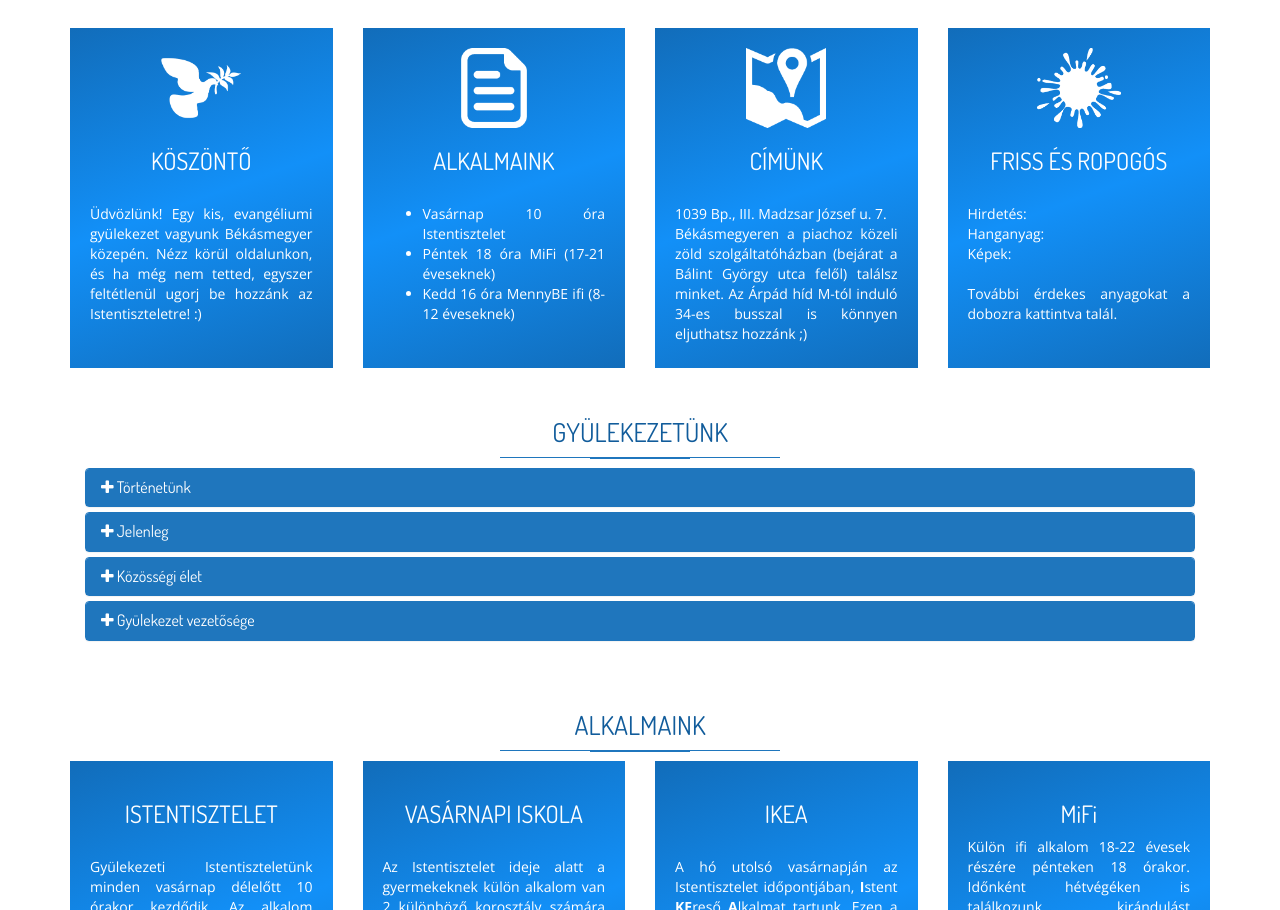
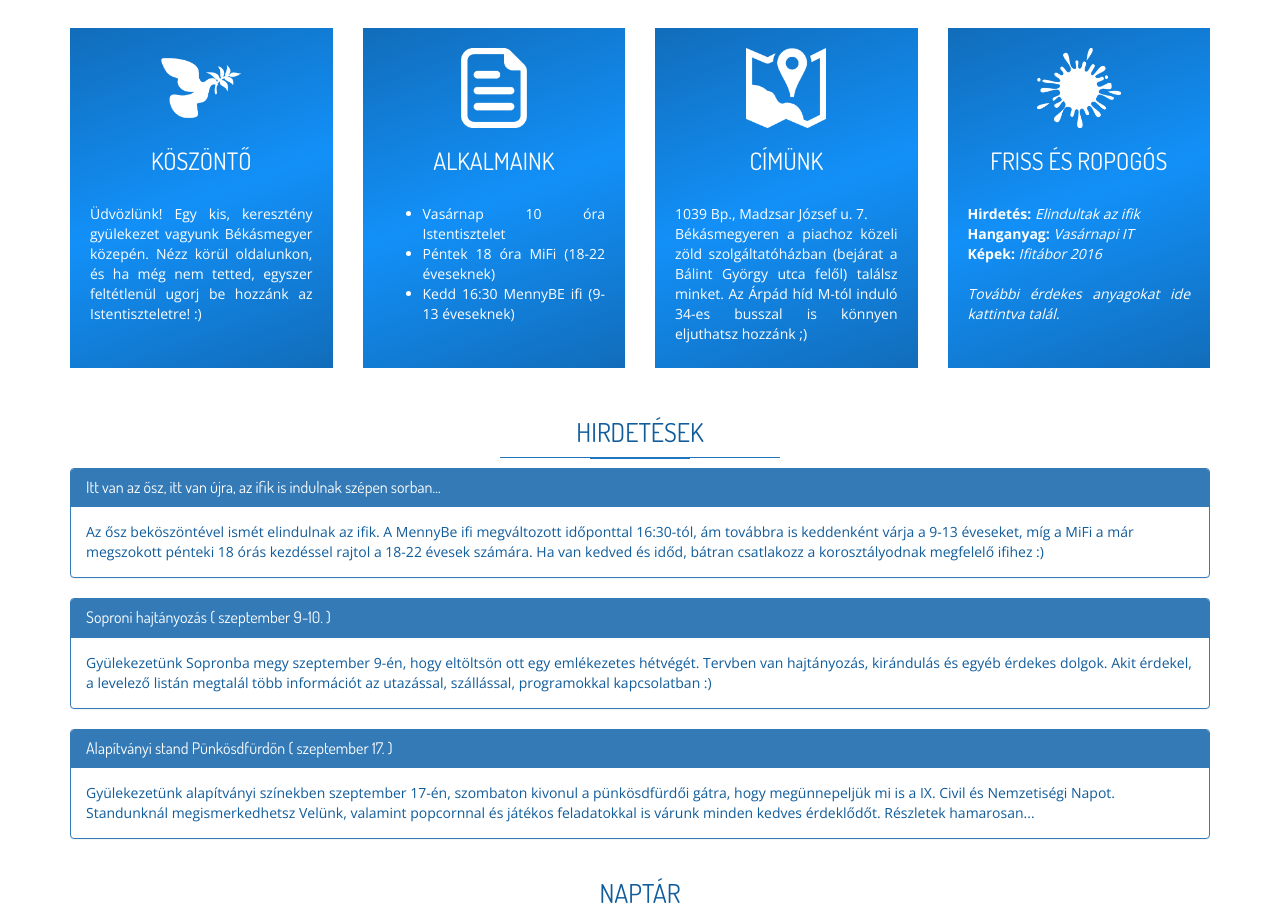
Before and after one commit to dorqa95/Sadaka, a PHP site: page / in a window 1280 px wide. Shown: the part 525-1435 px from the top of the page. Run offline with PHP 8.4, Linux system fonts and the light colour scheme; some libraries are stand-ins or nearby versions.

Commit message:
Hirdetések kész, Ifitábor 2016 mappa és képek feltöltve, még kiegészíthető, felesleges elemek kommentezve

```diff
--- a/assets/css/style.css
+++ b/assets/css/style.css
@@ -1210,3 +1210,10 @@ form .alert {
 ul, ol {
     margin-bottom: 0;
 }
+
+.modal-body img {
+	max-height: 234px;
+}
+.modal-body .container {
+	width: auto;
+}
--- a/assets/js/main.js
+++ b/assets/js/main.js
@@ -159,3 +159,7 @@ $(function () {
 		initMap();
 	}
 });
+
+$(function () {
+  $('[data-toggle="tooltip"]').tooltip()
+});
--- a/index.html
+++ b/index.html
@@ -46,19 +46,19 @@
                         <div class="col-sm-6 col-xs-12 text-right">
                             <ul class="list-unstyled list-inline header-social">
                                 <li>
-                                    <a target="blank" href="https://www.facebook.com/groups/bekasigolgota/" title="Facebook csoport"> <i class="fa fa-facebook"></i> </a>
+                                    <a target="blank" href="https://www.facebook.com/groups/bekasigolgota/" data-toggle="tooltip" data-placement="bottom" title="Facebook csoport"> <i class="fa fa-facebook"></i> </a>
                                 </li>
                                 <li>
-                                    <a target="blank" href="http://bekasifi.blogspot.hu/" title="Ifi honlap"> <i class="fa fa-group"></i> </a>
+                                    <a target="blank" href="http://bekasifi.blogspot.hu/" data-toggle="tooltip" data-placement="bottom" title="Ifi honlap"> <i class="fa fa-group"></i> </a>
                                 </li>
                                 <li>
-                                    <a target="blank" href="http://kima.hu/" title="Alapítvány"> <i class="fa fa-heart"></i> </a>
+                                    <a target="blank" href="http://kima.hu/" data-toggle="tooltip" data-placement="bottom" title="Alapítvány"> <i class="fa fa-heart"></i> </a>
                                 </li>
                                 <li>
-                                    <a target="blank" href="http://barkacsana.kima.hu/" title="Bárka családi napközi"> <i class="fa fa-child"></i> </a>
+                                    <a target="blank" href="http://barkacsana.kima.hu/" data-toggle="tooltip" data-placement="bottom" title="Bárka családi napközi"> <i class="fa fa-child"></i> </a>
                                 </li>
                                 <li>
-                                    <a target="blank" href="http://vetitoboszorkany.golgota.hu/" title="Vetítőszolgálat"> <i class="fa fa fa-desktop"></i> </a>
+                                    <a target="blank" href="http://vetitoboszorkany.golgota.hu/" data-toggle="tooltip" data-placement="bottom" title="Vetítőszolgálat"> <i class="fa fa fa-desktop"></i> </a>
                                 </li>
                             </ul>
                             <!-- /.header-social  -->
@@ -75,10 +75,10 @@
                     <div id="navbar" class="navbar-collapse collapse pull-right">
                         <ul class="nav navbar-nav">
                             <!-- <li><a class="is-active" href="#aktualitasok">Aktualitások</a> -->
-                            <li><a href="#aktualitasok">Aktualitások</a>
+                            <li><a href="#hirdetesek">Aktualitások</a>
                                 <ul class="submenu">
+                                    <li class="submenu-item"><a href="#hirdetesek">Hirdetések </a></li>
                                     <li class="submenu-item"><a href="#naptar">Naptár</a></li>
-                                    <li class="submenu-item"><a href="#hir">Hirdetések </a></li>
                                 </ul>
                             </li>
                             <li><a href="#media">Média</a>
@@ -151,7 +153,7 @@
                             <div class="col-icon-wrapper"> <img src="assets/images/icons/koszonto.png" style="max-height: 80px;" alt="koszonto"> </div>
                             <h3 class="col-title">Köszöntő</h3>
                             <div class="col-details">
-                                <p class="text-justify"><br>Üdvözlünk! Egy kis, evangéliumi gyülekezet vagyunk Békásmegyer közepén. Nézz körül oldalunkon, és ha még nem tetted, egyszer feltétlenül ugorj be hozzánk az Istentiszteletre! :)</p>
+                                <p class="text-justify"><br>Üdvözlünk! Egy kis, keresztény gyülekezet vagyunk Békásmegyer közepén. Nézz körül oldalunkon, és ha még nem tetted, egyszer feltétlenül ugorj be hozzánk az Istentiszteletre! :)</p>
                             </div>
                         </div>
                     </div>
@@ -167,10 +169,10 @@
                                         <li>Vasárnap 10 óra Istentisztelet
                                             <br>
                                         </li>
-                                        <li>Péntek 18 óra MiFi (17-21 éveseknek)
+                                        <li>Péntek 18 óra MiFi (18-22 éveseknek)
                                             <br>
                                         </li>
-                                        <li>Kedd 16 óra MennyBE ifi (8-12 éveseknek)
+                                        <li>Kedd 16:30 MennyBE ifi (9-13 éveseknek)
                                             <br>
                                             <br>
                                         </li>
@@ -186,35 +188,81 @@
                             <h3 class="col-title">Címünk</h3>
                             <div class="col-details">
                                 <p class="text-justify">
-                                    <br>1039 Bp., III. Madzsar József u. 7.
+                                    <br>1039 Bp., Madzsar József u. 7.
                                     <br>Békásmegyeren a piachoz közeli zöld szolgáltatóházban (bejárat a Bálint György utca felől) találsz minket. Az Árpád híd M-tól induló 34-es busszal is könnyen eljuthatsz hozzánk ;)
                             	</p>
                             </div>
                         </div>
                     </div>
                 </a>
-                <a  href="#media">
                 <div class="col-md-3 col-sm-6">
 					<div class="about-us-col">
 						<div class="col-icon-wrapper"> <img src="assets/images/icons/frissesropogos.png" style="max-height: 80px;" alt=""> </div>
 						<h3 class="col-title">Friss és ropogós</h3>
 						<div class="col-details">
 							<p>
-									<br>Hirdetés:
-									<br>Hanganyag:
-									<br>Képek:
+								<br><strong>Hirdetés: </strong> <i><a href="#hir1"> Elindultak az ifik</a></i>
+								<br><strong>Hanganyag: </strong> <i><a href="#hang1"> Vasárnapi IT</a></i>
+								<br><strong>Képek: </strong> <i><a href="" data-toggle="modal" data-target="#ifitabor2016"> Ifitábor 2016</a></i>
+								<a  href="#media">
+									<i>
 										<br>
-									<br>További érdekes anyagokat a dobozra kattintva talál.
+										<br>További érdekes anyagokat ide kattintva talál.
 										<br>
+									</i>
+								</a>
 							</p>
 						</div>
 					</div>
 				</div>
-                </a>
             </div>
         </div>
     </div>
-    <!-- négyes box 3 kattinható mezővel -->
+
+    <!-- Hirdetések -->
+    <div class="section-home our-causes animate-onscroll fadeIn">
+    	<div class="container" id="hirdetesek">
+    		<h2 class="title-style-1">Hirdetések <span class="title-under"></span></h2>
+
+    		<div class="panel panel-primary" id="hir1">
+    			<div class="panel-heading">
+					<h3 class="panel-title">Itt van az ősz, itt van újra, az ifik is indulnak szépen sorban...</h3>
+				</div>
+				<div class="panel-body">
+					Az ősz beköszöntével ismét elindulnak az ifik. A MennyBe ifi megváltozott időponttal 16:30-tól, ám továbbra is keddenként várja a 9-13 éveseket, míg a MiFi a már megszokott pénteki 18 órás kezdéssel rajtol a 18-22 évesek számára. Ha van kedved és időd, bátran csatlakozz a korosztályodnak megfelelő ifihez :)
+				</div>
+    		</div>
+    		<div class="panel panel-primary">
+    			<div class="panel-heading">
+					<h3 class="panel-title">Soproni hajtányozás ( szeptember 9-10. )</h3>
+				</div>
+				<div class="panel-body">
+					Gyülekezetünk Sopronba megy szeptember 9-én, hogy eltöltsön ott egy emlékezetes hétvégét. Tervben van hajtányozás, kirándulás és egyéb érdekes dolgok. Akit érdekel, a levelező listán megtalál több információt az utazással, szállással, programokkal kapcsolatban :)
+				</div>
+    		</div>
+    		<div class="panel panel-primary">
+    			<div class="panel-heading">
+					<h3 class="panel-title">Alapítványi stand Pünkösdfürdőn ( szeptember 17. )</h3>
+				</div>
+				<div class="panel-body">
+					Gyülekezetünk alapítványi színekben szeptember 17-én, szombaton kivonul a pünkösdfürdői gátra, hogy megünnepeljük mi is a IX. Civil és Nemzetiségi Napot. Standunknál megismerkedhetsz Velünk, valamint popcornnal és játékos feladatokkal is várunk minden kedves érdeklődőt. Részletek hamarosan...
+				</div>
+    		</div>
+
+		</div>
+    </div>
+    <!-- Hirdetések vége -->
+
+    <!-- Naptár -->
+    <div class="section-home our-causes animate-onscroll fadeIn">
+    	<div class="container" id="naptar">
+    		<h2 class="title-style-1">Naptár <span class="title-under"></span></h2>
+    		<iframe src="https://calendar.google.com/calendar/embed?showTitle=0&amp;showPrint=0&amp;showTabs=0&amp;showCalendars=0&amp;wkst=2&amp;hl=hu&amp;bgcolor=%231f76bd&amp;src=uh01l793tb1h98bps87sdai0f0%40group.calendar.google.com&amp;color=%2304365f&amp;ctz=Europe%2FBudapest" style="border-width:0; border-radius: 6px;" width="100%" height="500" frameborder="0" scrolling="no"></iframe>
+		</div>
+    </div>
+    <!-- Naptár vége -->
+
+    <!-- Gyülekezetünk -->
     <div class="section-home our-causes animate-onscroll fadeIn">
         <div class="container" id="gyuli">
                 <h2 class="title-style-1">Gyülekezetünk <span class="title-under"></span></h2>
@@ -229,7 +277,8 @@
                             </div>
                             <div id="collapse1_1" class="panel-collapse collapse" role="tabpanel" aria-labelledby="heading1_1">
                                 <div class="panel-body">
-									<p class="text-justify">Egy tradicionális egyház ifjúsági csoportjaként működtünk 1990-2003 között. Ez idő alatt több ifjúsági tábort, gyerektábort, napközis tábort szerveztünk és vezettünk. Az egyház keretein belül több pályázat megvalósításában aktívan részt vettünk, és különböző programokat megvalósítottunk. Segítséget nyújtottunk épületek korszerűsítéséhez, felújításához és karbantartásához. Jó kapcsolatot tartottunk fent a saját egyházunk és más egyházak ifjúsági közösségeivel. Számtalan nagy közösségi alkalom megszervezői voltunk. Függetlenné 2003-ban lettünk. </p>
+									<p class="text-justify">Egy tradicionális egyház ifjúsági csoportjaként működtünk 1990-2003 között. Ez idő alatt több ifjúsági-, gyerek- és napközis tábort szerveztünk és vezettünk. Függetlenné 2003-ban lettünk, majd a Golgota keresztény gyülekezethez csatlakoztunk. Lelkipásztorunk, Márkus Szilárd, 2009-ben érkezett hozzánk, és azóta az évek során nagyon szoros barátságok jöttek létre. Egy igazi nagy családdá lettünk itt Békásmegyer szívében. <br>
+                               		</p>
                                 </div>
                             </div>
                         </div>
@@ -242,7 +291,7 @@
                             </div>
                             <div id="collapse1_2" class="panel-collapse collapse" role="tabpanel" aria-labelledby="heading1_2">
                                 <div class="panel-body">
-									<p class="text-justify">Gyülekezetünk nagy hangsúlyt fektet a családosok és a gyermekek támogatására. Alapítványunk üzemeltet például keresztény bölcsődét <a target="blank" href="http://barkacsana.kima.hu/">Bárka Családi Napközi</a> néven. Fiatal keresztények számára ifjúsági alkalmakat szervezünk, istentisztelet alatt van gyermekfelügyelet. Fontosnak tartjuk, hogy az ország legnagyobb lakótelepére csöppenve mécsesként világítsunk az itt lakók számára. Lelkipásztorunk 2009. április óta van. </p>
+									<p class="text-justify">Gyülekezetünk nagy hangsúlyt fektet a családosok és a gyermekek támogatására. Alapítványunk üzemeltet például keresztény bölcsődét <a target="blank" href="http://barkacsana.kima.hu/">Bárka Családi Napközi</a> néven. Fiatal keresztények számára ifjúsági alkalmakat szervezünk (ifik), istentisztelet alatt van gyermekfelügyelet és vasárnapi iskola is. Fontosnak tartjuk, hogy az ország legnagyobb lakótelepére csöppenve mécsesként világítsunk az itt lakók számára.</p>
                                 </div>
                             </div>
                         </div>
@@ -255,7 +304,7 @@
                             </div>
                             <div id="collapse1_3" class="panel-collapse collapse" role="tabpanel" aria-labelledby="heading1_3">
                                 <div class="panel-body">
-									<p class="text-justify">Istentiszteleten kívül is gyakran találkozunk. Évente kétszer szervezünk gyülekezeti csendes hétvégét, illetve a fiataloknak nyáron tábort, ezen kívül gyakran megyünk ki a természetbe piknikezni, kirándulni, sportolni és más gyülekezetekkel is szoktunk találkozni. </p>
+									<p class="text-justify">Istentiszteleten kívül is gyakran találkozunk. Évente háromszor szervezünk gyülekezeti csendes hétvégét, illetve a fiataloknak nyáron tábort, ezen kívül gyakran megyünk ki a természetbe piknikezni, kirándulni, sportolni, valamint más gyülekezetekkel is szoktunk találkozni. Legutóbb közös Istentiszteletet tartottunk a Váci Golgotával. A diákoknak heti rendszerességgel tartunk ifiket, míg a családosok a házicsoportban tudnak kisebb közösségben imádkozni, beszélgetni, dicsőíteni havi rendszerességgel.</p>
                                 </div>
                             </div>
                         </div>
@@ -336,11 +385,11 @@
 					<div class="about-us-col">
 						<h3>MiFi</h3>
 						<div class="col-details">
-							<p class="text-justify"> Külön ifi alkalom 18-22 évesek részére pénteken 18 órakor. Időnként hétvégéken is találkozunk, kirándulást szervezünk. </p>
+							<p class="text-justify"> Külön ifi alkalom 18-22 évesek részére pénteken 18 órától. Időnként hétvégéken is találkozunk, kirándulást szervezünk. </p>
 						</div>
 						<h3>MennyBe ifi</h3>
 						<div class="col-details">
-							<p  class="text-justify"> A 9-13 évesek számára tavaly ősszel indult el egy új ifi. Kedden délután fél öt és hét óra között várjuk a lelkes ifjúságot :) </p>
+							<p  class="text-justify"> A 9-13 évesek számára tavaly ősszel indult el egy új ifi. Kedden délután fél öt és fél hét  között várjuk a lelkes ifjúságot :) </p>
 						</div>
 					</div>
 				</div>
@@ -634,19 +683,19 @@
 					</ul>
 					<div class="tab-content">
 						<div role="tabpanel" class="tab-pane" id="kepek">
-							<button type="button" class="btn btn-info btn-lg" data-toggle="modal" data-target="#mappa1"><img src="assets/images/gallery/thumbnail/image516449.jpg" alt=""><br>Ifitábor 2016</button>
+							<button type="button" class="btn btn-info btn-lg" data-toggle="modal" data-target="#ifitabor2016"><img src="assets/images/Ifitabor2016/thumb.png" style="max-height: 70px;" alt=""><br>Ifitábor 2016</button>
 
-							<button type="button" class="btn btn-info btn-lg" data-toggle="modal" data-target="#mappa2"><img src="assets/images/gallery/thumbnail/image516449.jpg" alt=""><br>Ifitábor 2015</button>
+							<!-- button type="button" class="btn btn-info btn-lg" data-toggle="modal" data-target="#mappa2"><img src="assets/images/gallery/thumbnail/image516449.jpg" alt=""><br>Ifitábor 2015</button -->
 						</div>
 						<div role="tabpanel" class="tab-pane active" id="hangok">
 							<div class="oszlopbal col-md-4 col-sm-12">
 
-								<p>Márkus Szilárd 2016.07.03.</p>
+								<p id="hang1">Márkus Szilárd 2016.07.03.</p>
 								<audio controls>
 								  <source src="assets/media/Tanitasok/MarkusSzilard20160703.mp3" type="audio/mpeg" />
 								</audio>
 
-								<p>Márkus Szilárd 2016.07.03.</p>
+								<!-- p>Márkus Szilárd 2016.07.03.</p>
 								<audio controls>
 								  <source src="assets/media/Tanitasok/MarkusSzilard20160703.mp3" type="audio/mpeg" />
 								</audio>
@@ -715,7 +764,7 @@
 	<!-- Média vége -->
 
     <!-- Címünk -->
-    <div class="section-home our-causes animate-onscroll fadeIn">
+    <div class="section-home our-causes animate-onscroll fadeIn container">
 		<div class="container" id="cim">
 			<h2 class="title-style-1">Címünk<span class="title-under"></span></h2>
 			<div class="row contact-items">
@@ -761,10 +810,13 @@
                 <div class="row">
                     <div class="col-md-4">
                         <div class="footer-col">
-                            <h4 class="footer-title">About us <span class="title-under"></span></h4>
+                            <h4 class="footer-title">Rólunk <span class="title-under"></span></h4>
                             <div class="footer-content">
-                                <p> <strong>Sadaka</strong> ipsum dolor sit amet, consectetur adipiscing elit. Ut at eros rutrum turpis viverra elementum semper quis ex. Donec lorem nulla, aliquam quis neque vel, maximus lacinia urna. </p>
-                                <p> ILorem ipsum dolor sit amet, consectetur adipiscing elit. Ut at eros rutrum turpis viverra elementum semper quis ex. Donec lorem nulla, aliquam quis neque vel, maximus lacinia urna. </p>
+                                <p> Kedves Látogató! <br>
+									Üdvözlünk a Békási Golgota Gyülekezet honlapján. Reméljük minden fontos információt megtalálsz honlapunkon, és ha még így is maradt kérdésed, bátran vedd fel velünk a kapcsolatot, akár üzenetben, de még jobb lenne, ha személyesen tudnánk találkozni Veled! :) <br>
+                          			Címünk: 1039 Bp., Madzsar József utca 7.<br>
+                          			Istentiszteletünk: minden vasárnap 10 órakkor
+                           		</p>
                             </div>
                         </div>
                     </div>
@@ -773,9 +825,9 @@
                             <h4 class="footer-title">Friss hírek <span class="title-under"></span></h4>
                             <div class="footer-content">
                                 <ul class="tweets list-unstyled">
-                                    <li class="tweet"> 20 Surprise Eggs, Kinder Surprise Cars 2 Thomas Spongebob Disney Pixar http://t.co/fTSazikPd4 </li>
-                                    <li class="tweet"> 20 Surprise Eggs, Kinder Surprise Cars 2 Thomas Spongebob Disney Pixar http://t.co/fTSazikPd4 </li>
-                                    <li class="tweet"> 20 Surprise Eggs, Kinder Surprise Cars 2 Thomas Spongebob Disney Pixar http://t.co/fTSazikPd4 </li>
+									<li class="tweet"><a href="#hirdetesek">Becsöngettek az iskolában, így nélunk is elkezdődött az új ifis szezon :) </a> </li>
+                                    <li class="tweet"> <a href="#hirdetesek">Sopronba megy gyülekezetünk szeptember 9-10-én. Minden infó megtalálható a levlistán. </a> </li>
+                                    <li class="tweet"> <a href="#hirdetesek">Alapítványi színekben mi is részt veszünk a IX. Civil és Nemzetiségi napon. Keressetek minket szeptember 17-én Pünkösdfürdőn.</a> </li>
                                 </ul>
                             </div>
                         </div>
@@ -961,9 +1018,6 @@
 
     <!-- Google map  -->
     <script defer src="http://maps.google.com/maps/api/js?key=AIzaSyA4jHrlBPO58SeKmrL2paYMb1dcNRD4n04&amp;libraries=places" type="text/javascript"></script>
-    <script async defer
-      src="https://maps.googleapis.com/maps/api/js?key=AIzaSyA4jHrlBPO58SeKmrL2paYMb1dcNRD4n04&callback=initMap">
-    </script>
     <!-- TODO Google Analytics: change UA-XXXXX-X to be your site's ID. -->
     <script>
 		(function(i,s,o,g,r,a,m){i['GoogleAnalyticsObject']=r;i[r]=i[r]||function(){        (i[r].q=i[r].q||[]).push(arguments)},i[r].l=1*new Date();a=s.createElement(o),        m=s.getElementsByTagName(o)[0];a.async=1;a.src=g;m.parentNode.insertBefore(a,m)        })(window,document,'script','https://www.google-analytics.com/analytics.js','ga');
```
Also changed, not shown: other parts of index.html (+27 -20 lines), assets/images/Csati.png, assets/images/Csati2.png (added), assets/images/Ifitabor2016/thumb.png (added), assets/images/Peti.png, assets/images/Szilárd.png, assets/images/Szilárd2.png (added), 7 other files. Lines whose indentation alone changed are shown as unchanged.
